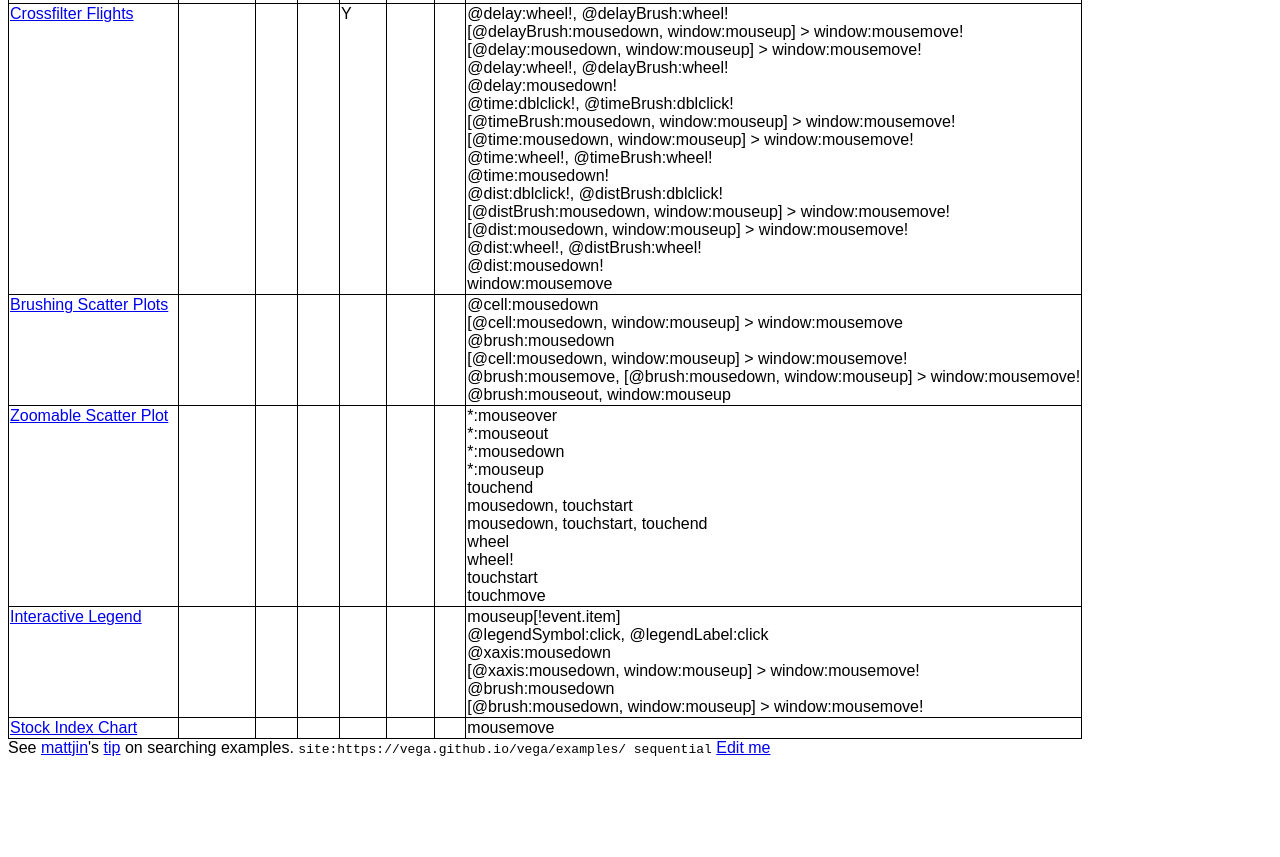
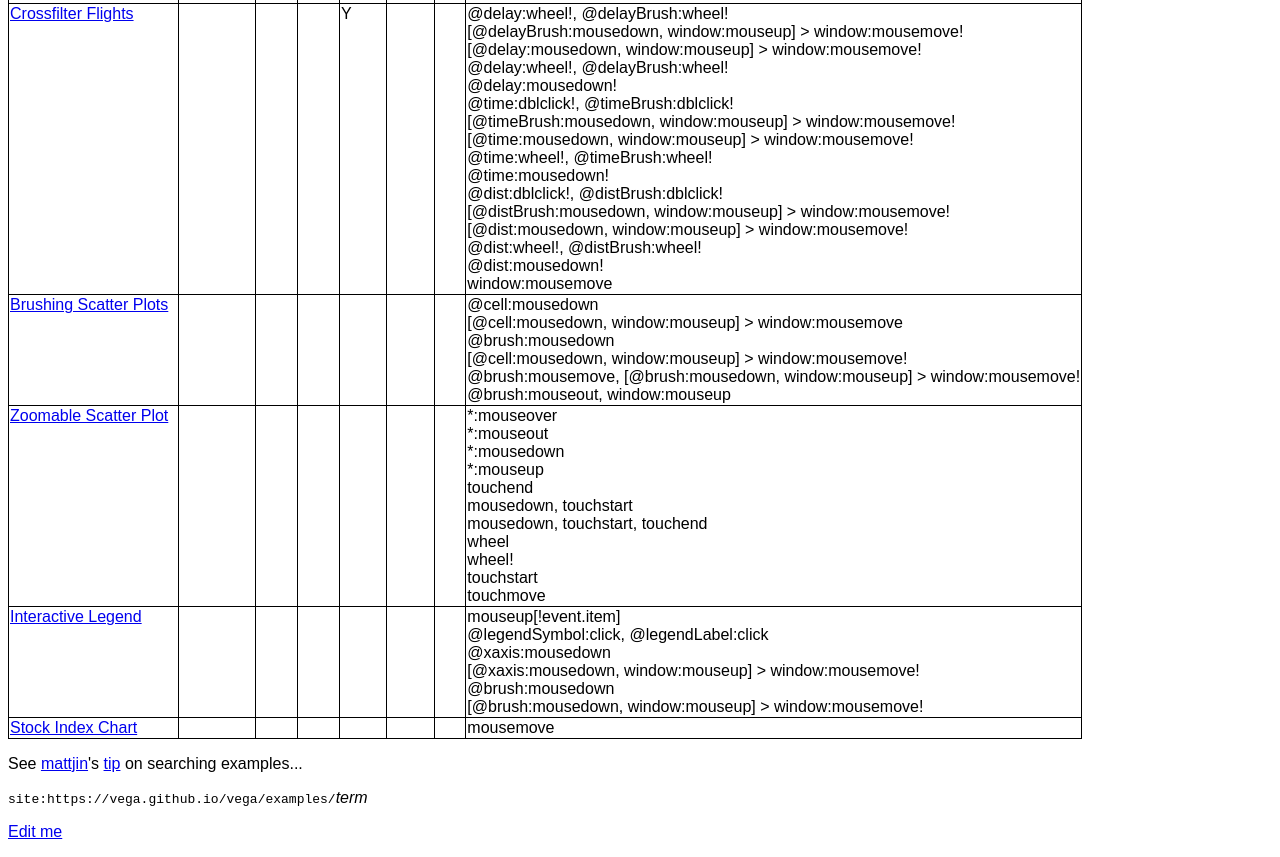
Before and after one commit to kenklin/vega-examples-signals-index, a plain HTML site: page index.html in a window 1280 px wide. Shown: the part 1050-1907 px from the top of the page. Before the commit the page ends 1815 px from the top, so only its background shows below. Drawn offline with Linux system fonts and the light colour scheme.

Commit message:
Fix formatting

```diff
--- a/index.html
+++ b/index.html
@@ -29,10 +29,10 @@
 			reference code for a particular interaction.
 		</p>
 		<div id="tbl"></div>
-		See <a href="https://github.com/mattijn">mattjin</a>'s
-		<a href="https://github.com/vega/vega/issues/1265">tip</a> on searching examples.
-		<code>site:https://vega.github.io/vega/examples/ sequential</code>
-		<a href="https://github.com/kenklin/vega-examples-signals-index">Edit me</a>
+		<p>See <a href="https://github.com/mattijn">mattjin</a>'s
+			<a href="https://github.com/vega/vega/issues/1265">tip</a> on searching examples...</p>
+		<p><code>site:https://vega.github.io/vega/examples/</code><i>term</i></p>
+		<p><a href="https://github.com/kenklin/vega-examples-signals-index">Edit me</a></p>
 
 		<script>
 			var examples = [
```
